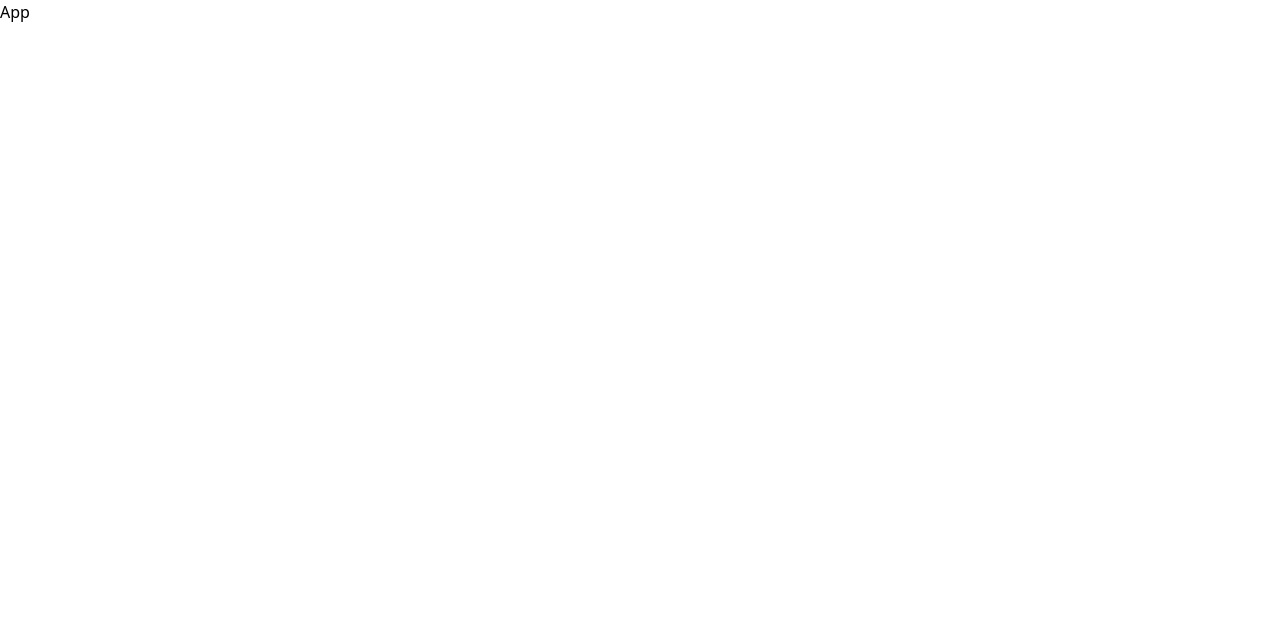
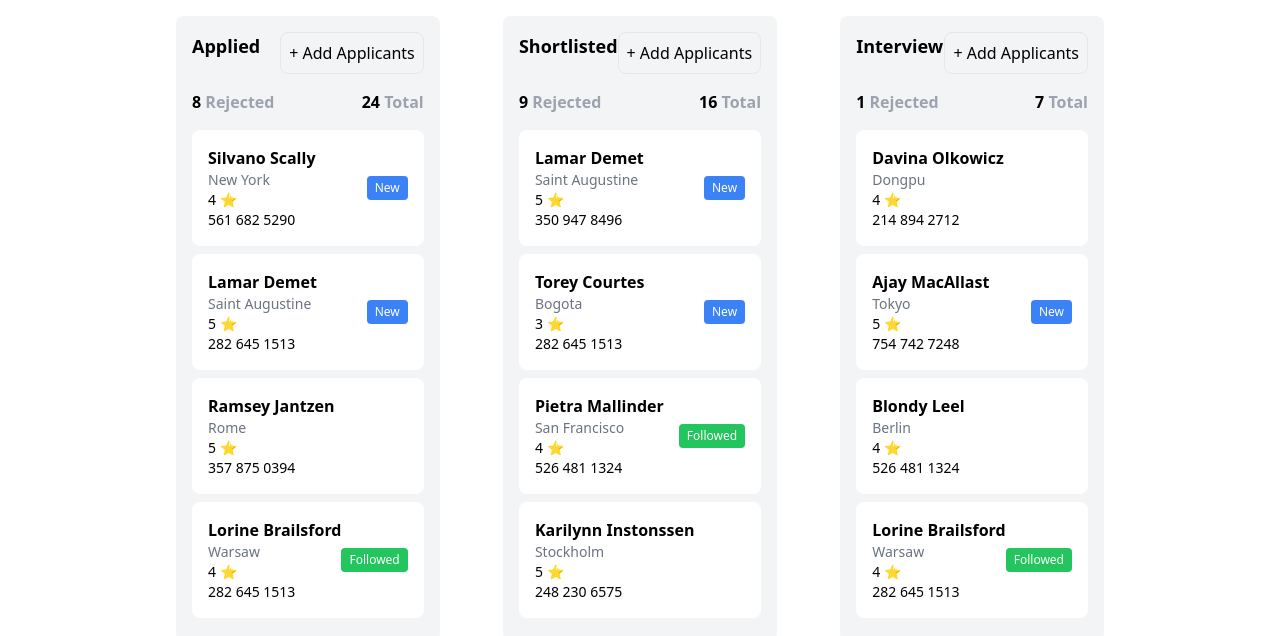
Before and after one commit to Rogena5/TrelloTask, a React (Create React App) app: page / in a window 1280 px wide. Shown: the top 636 px of the page. Built offline with nearby package versions, Linux system fonts and the light colour scheme.

Commit message:
Implement applicant list components

```diff
--- a/src/App.js
+++ b/src/App.js
@@ -1,9 +1,35 @@
-import React from 'react'
+import React from 'react';
+import ApplicantList from './components/ApplicantList';
 
-function App() {
+const App = () => {
+  const appliedApplicants = [
+    { name: 'Silvano Scally', location: 'New York', rating: 4.0, phone: '561 682 5290', status: 'New' },
+    { name: 'Lamar Demet', location: 'Saint Augustine', rating: 5.0, phone: '282 645 1513', status: 'New' },
+    { name: 'Ramsey Jantzen', location: 'Rome', rating: 5.0, phone: '357 875 0394' },
+    { name: 'Lorine Brailsford', location: 'Warsaw', rating: 4.0, phone: '282 645 1513', status: 'Followed' },
+  ];
+
+  const shortlistedApplicants = [
+    { name: 'Lamar Demet', location: 'Saint Augustine', rating: 5.0, phone: '350 947 8496', status: 'New' },
+    { name: 'Torey Courtes', location: 'Bogota', rating: 3.0, phone: '282 645 1513', status: 'New' },
+    { name: 'Pietra Mallinder', location: 'San Francisco', rating: 4.0, phone: '526 481 1324', status: 'Followed' },
+    { name: 'Karilynn Instonssen', location: 'Stockholm', rating: 5.0, phone: '248 230 6575' },
+  ];
+
+  const interviewApplicants = [
+    { name: 'Davina Olkowicz', location: 'Dongpu', rating: 4.0, phone: '214 894 2712' },
+    { name: 'Ajay MacAllast', location: 'Tokyo', rating: 5.0, phone: '754 742 7248', status: 'New' },
+    { name: 'Blondy Leel', location: 'Berlin', rating: 4.0, phone: '526 481 1324' },
+    { name: 'Lorine Brailsford', location: 'Warsaw', rating: 4.0, phone: '282 645 1513', status: 'Followed' },
+  ];
+
   return (
-    <div>App</div>
-  )
-}
+    <div className="flex flex-col lg:flex-row justify-between w-3/4 mx-auto">
+      <ApplicantList title="Applied" rejected={8} total={24} applicants={appliedApplicants} />
+      <ApplicantList title="Shortlisted" rejected={9} total={16} applicants={shortlistedApplicants} />
+      <ApplicantList title="Interview" rejected={1} total={7} applicants={interviewApplicants} />
+    </div>
+  );
+};
 
-export default App
+export default App;
--- /dev/null
+++ b/src/components/ApplicantCard.js
@@ -0,0 +1,18 @@
+import React from 'react';
+
+const ApplicantCard = ({ name, location, rating, phone, status }) => {
+  return (
+    <div className="bg-white flex justify-between items-center p-4 rounded-lg mb-2">
+      <div>
+        <div className="font-bold">{name}</div>
+        <div className="text-sm text-gray-500">{location}</div>
+        <div className="text-sm">{rating} ⭐</div>
+        <div className="text-sm">{phone}</div>
+      </div>
+      {status === 'New' && <div className="bg-blue-500 text-white text-xs rounded px-2 py-1">New</div>}
+      {status === 'Followed' && <div className="bg-green-500 text-white text-xs rounded px-2 py-1">Followed</div>}
+    </div>
+  );
+};
+
+export default ApplicantCard;
--- /dev/null
+++ b/src/components/ApplicantList.js
@@ -0,0 +1,125 @@
+import React, { useState } from 'react';
+import ApplicantCard from './ApplicantCard';
+
+const ApplicantList = ({ title, rejected, total, applicants }) => {
+  const [applicantList, setApplicantList] = useState(applicants);
+  const [showForm, setShowForm] = useState(false);
+  const [newApplicant, setNewApplicant] = useState({
+    name: '',
+    location: '',
+    rating: '',
+    phone: '',
+    status: '',
+  });
+
+  const handleAddClick = () => {
+    setShowForm(true);
+  };
+
+  const handleInputChange = (e) => {
+    const { name, value } = e.target;
+    setNewApplicant((prev) => ({ ...prev, [name]: value }));
+  };
+
+  const handleFormSubmit = (e) => {
+    e.preventDefault();
+    setApplicantList((prev) => [...prev, newApplicant]);
+    setShowForm(false);
+    setNewApplicant({
+      name: '',
+      location: '',
+      rating: '',
+      phone: '',
+      status: '',
+    });
+  };
+
+  return (
+    <div className="bg-gray-100 rounded-lg p-4 m-4">
+      <div className=" mb-4">
+        <div className="flex justify-between mb-4">
+          <div className="font-bold text-lg">{title}</div>
+          <button className="border pointer p-2 rounded-lg" onClick={handleAddClick}>
+            + Add Applicants
+          </button>
+        </div>
+        <div className="flex justify-between mb-4">
+          <div className="text-base font-bold">
+            {rejected} <span className="text-gray-400">Rejected</span>
+          </div>
+          <div className="text-base font-bold">
+            {total} <span className="text-gray-400">Total</span>
+          </div>
+        </div>
+      </div>
+      <div>
+        {applicantList.map((applicant, index) => (
+          <ApplicantCard key={index} {...applicant} />
+        ))}
+      </div>
+      {showForm && (
+        <form className="mt-4 p-4 border rounded-lg" onSubmit={handleFormSubmit}>
+          <div className="mb-2">
+            <label className="block text-gray-700">Name</label>
+            <input
+              className="w-full px-3 py-2 border rounded-lg"
+              type="text"
+              name="name"
+              value={newApplicant.name}
+              onChange={handleInputChange}
+              required
+            />
+          </div>
+          <div className="mb-2">
+            <label className="block text-gray-700">Location</label>
+            <input
+              className="w-full px-3 py-2 border rounded-lg"
+              type="text"
+              name="location"
+              value={newApplicant.location}
+              onChange={handleInputChange}
+              required
+            />
+          </div>
+          <div className="mb-2">
+            <label className="block text-gray-700">Rating</label>
+            <input
+              className="w-full px-3 py-2 border rounded-lg"
+              type="number"
+              name="rating"
+              value={newApplicant.rating}
+              onChange={handleInputChange}
+              required
+            />
+          </div>
+          <div className="mb-2">
+            <label className="block text-gray-700">Phone</label>
+            <input
+              className="w-full px-3 py-2 border rounded-lg"
+              type="text"
+              name="phone"
+              value={newApplicant.phone}
+              onChange={handleInputChange}
+              required
+            />
+          </div>
+          <div className="mb-2">
+            <label className="block text-gray-700">Status</label>
+            <input
+              className="w-full px-3 py-2 border rounded-lg"
+              type="text"
+              name="status"
+              value={newApplicant.status}
+              onChange={handleInputChange}
+            />
+          </div>
+          <button type="submit" className="bg-blue-500 text-white px-4 py-2 rounded-lg">
+            Add Applicant
+          </button>
+        </form>
+      )}
+    </div>
+  );
+};
+
+export default ApplicantList;
```
Also changed, not shown: 1 other file (tests, documents, lock files or other folders).
